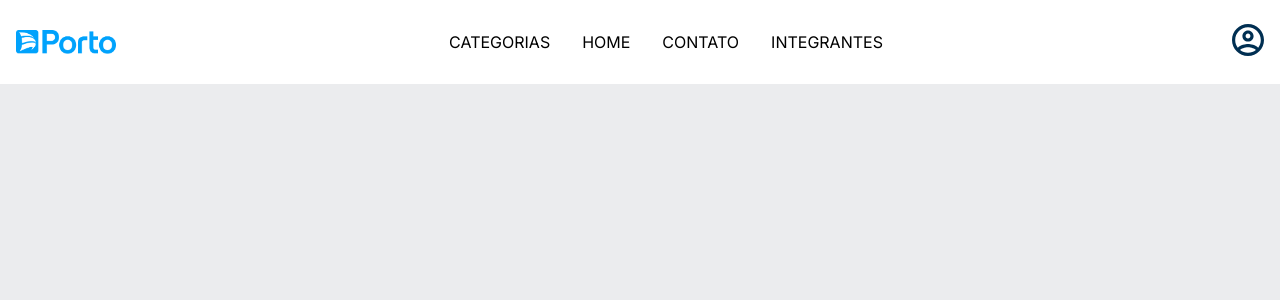
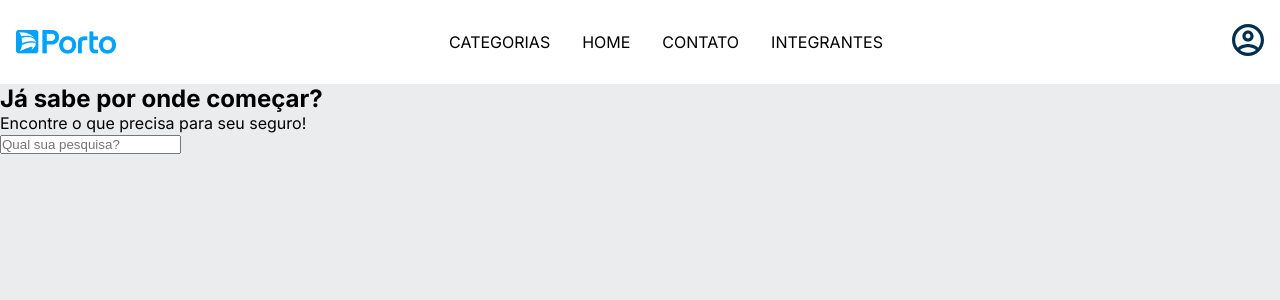
Before and after one commit to MaatheusOM1/Challenge-3-React, a Next.js app: page / in a window 1280 px wide. Shown: the top 300 px of the page. Built offline with nearby package versions, Linux system fonts and the light colour scheme; a web font is replaced by a local one.

Commit message:
Banner html

```diff
--- a/src/app/layout.js
+++ b/src/app/layout.js
@@ -4,8 +4,7 @@ import { Inter } from 'next/font/google'
 const inter = Inter({ subsets: ['latin'] })
 
 export const metadata = {
-  title: 'Create Next App',
-  description: 'Generated by create next app',
+  title: 'Porto Seguro',
 }
 
 export default function RootLayout({ children }) {
--- a/src/app/page.js
+++ b/src/app/page.js
@@ -41,6 +41,13 @@ export default function Home() {
         </div>
     </header>
 
+
+    <section class="banner">
+        <h2 class="banner__titulo">Já sabe por onde começar?</h2>
+        <p class="banner__texto">Encontre o que precisa para seu seguro!</p>
+        <input type="search" class="banner__pesquisa" placeholder="Qual sua pesquisa?"/>
+    </section>
+
     </body>
   )
 }
```
